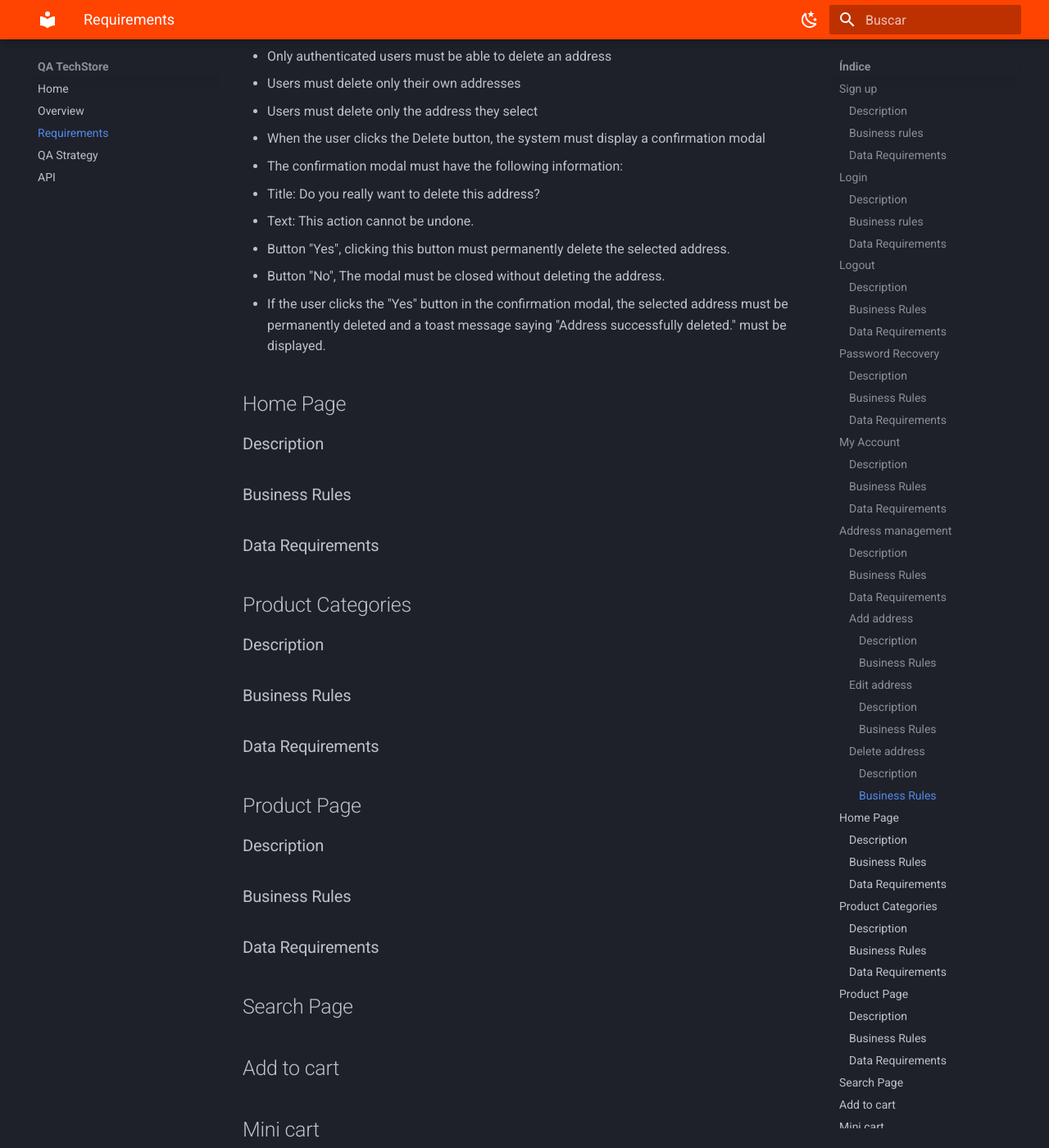
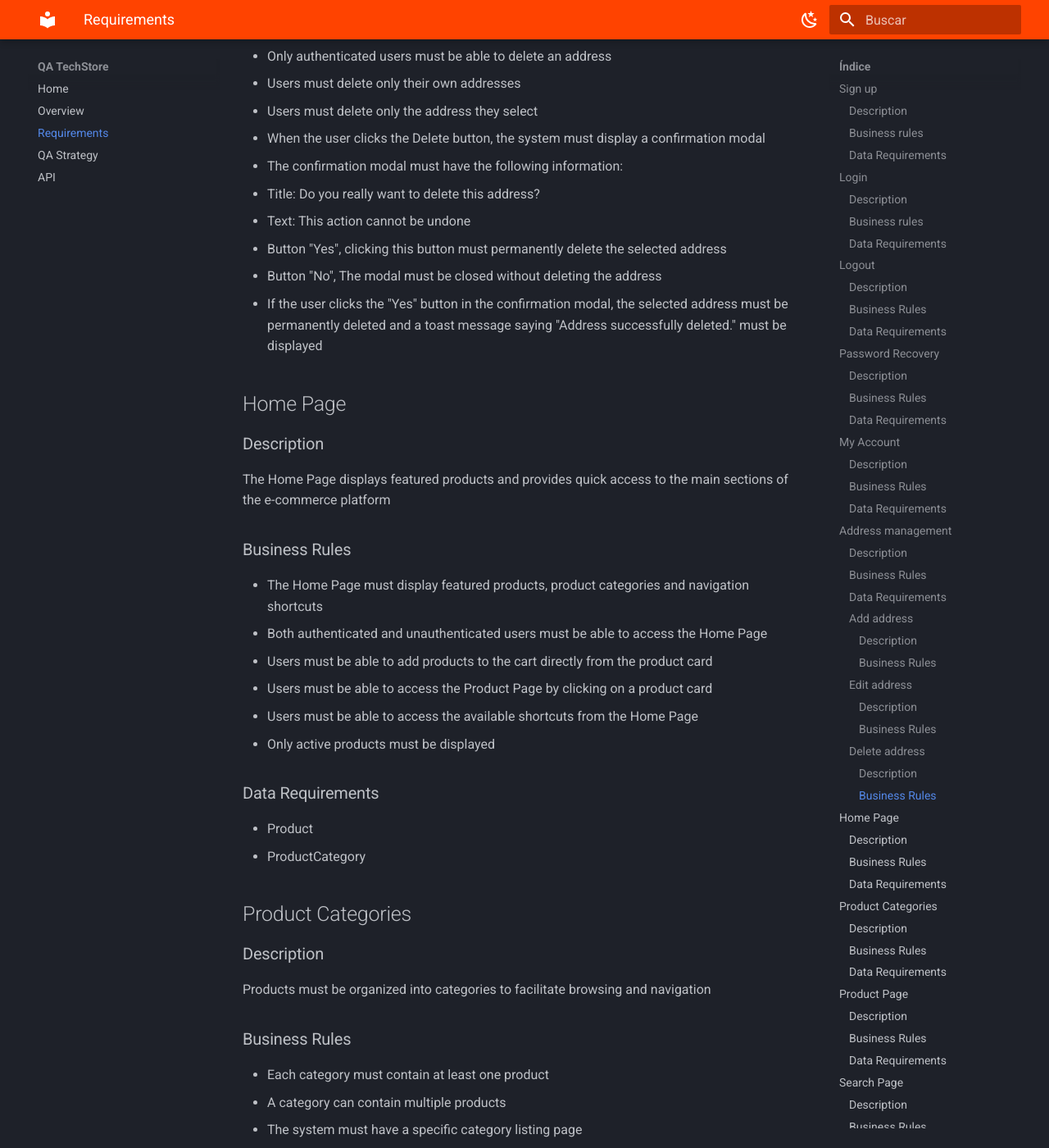
Before and after one commit to Anacssouza/qa-techstore, an MkDocs documentation site: the page built from docs/requirements.md, in a window 1280 px wide and 1400 px high, scrolled down 6787 px. Shown: the whole window at 82% size. Built offline with MkDocs 1.6.1 and Material for MkDocs 9.7.7, drawn with Linux system fonts in a browser that asks for light colours; some of the changed text lies outside the part shown.

Commit message:
Update products documentation

```diff
--- a/docs/requirements.md
+++ b/docs/requirements.md
@@ -193,27 +193,84 @@
 - When the user clicks the Delete button, the system must display a confirmation modal
 - The confirmation modal must have the following information:
    - Title: Do you really want to delete this address?
-   - Text: This action cannot be undone.
-   - Button "Yes", clicking this button must permanently delete the selected address.
-   - Button "No", The modal must be closed without deleting the address.
-- If the user clicks the "Yes" button in the confirmation modal, the selected address must be permanently deleted and a toast message saying "Address successfully deleted." must be displayed.
+   - Text: This action cannot be undone
+   - Button "Yes", clicking this button must permanently delete the selected address
+   - Button "No", The modal must be closed without deleting the address
+- If the user clicks the "Yes" button in the confirmation modal, the selected address must be permanently deleted and a toast message saying "Address successfully deleted." must be displayed
 
 ## Home Page
+### Description
+The Home Page displays featured products and provides quick access to the main sections of the e-commerce platform
+
+### Business Rules
+- The Home Page must display featured products, product categories and navigation shortcuts
+- Both authenticated and unauthenticated users must be able to access the Home Page
+- Users must be able to add products to the cart directly from the product card
+- Users must be able to access the Product Page by clicking on a product card
+- Users must be able to access the available shortcuts from the Home Page
+- Only active products must be displayed
+
+### Data Requirements
+ - Product
+ - ProductCategory
+
+## Product Categories
+### Description
+Products must be organized into categories to facilitate browsing and navigation
+### Business Rules
+- Each category must contain at least one product
+- A category can contain multiple products
+- The system must have a specific category listing page
+- Each category must have a dedicated page displaying its products
+- Only active categories must be displayed
+
+### Data Requirements
+- productCategory:
+   - ID
+   - categoryName
+   - productQty
+   - isActive
+
+## Product Page
+### Description
+The Product Page displays detailed information about a selected product.
+
+### Business Rules
+- The products page must display the following information:
+   - Product Images
+   - Product name
+   - Product category
+   - Product price
+   - Product description
+   - Button to add the product to the cart
+   - A link or button to return to the Home Page or Category Page
+- If a product does not exist, the system must display a "Product Not Found" page
+- A product may exist without being assigned to a category
+- Users must not be able to add unavailable products to the cart
+- Only active products must be accessible.
+
+### Data Requirements
+- Product:
+   - ID
+   - categoryID (Foreign key -> productCategory.ID)
+   - name
+   - price
+   - description
+   - Quantity
+   - isActive
+
+- ProductImage
+   - ID
+   - productID (Foreign key -> product.ID)
+   - name
+   - altText
+   - image
+
+## Search Page
 ### Description
 ### Business Rules
 ### Data Requirements
 
-## Product Categories
-### Description
-### Business Rules
-### Data Requirements
-
-## Product Page
-### Description
-### Business Rules
-### Data Requirements
-
-## Search Page
 
 ## Add to cart
 
@@ -232,3 +289,5 @@
 ## Order page
 
 ## Order history
+
+## Header & Navigation
```
